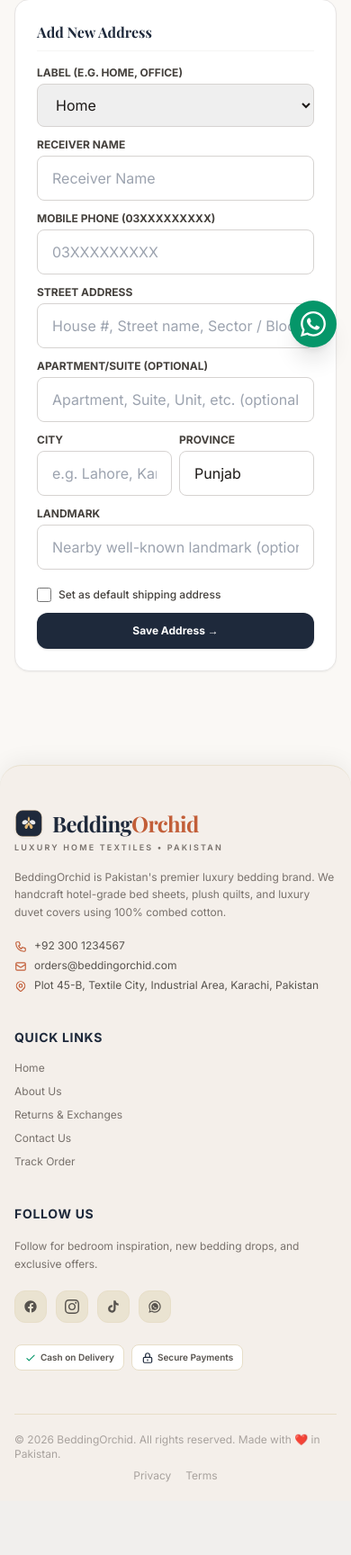
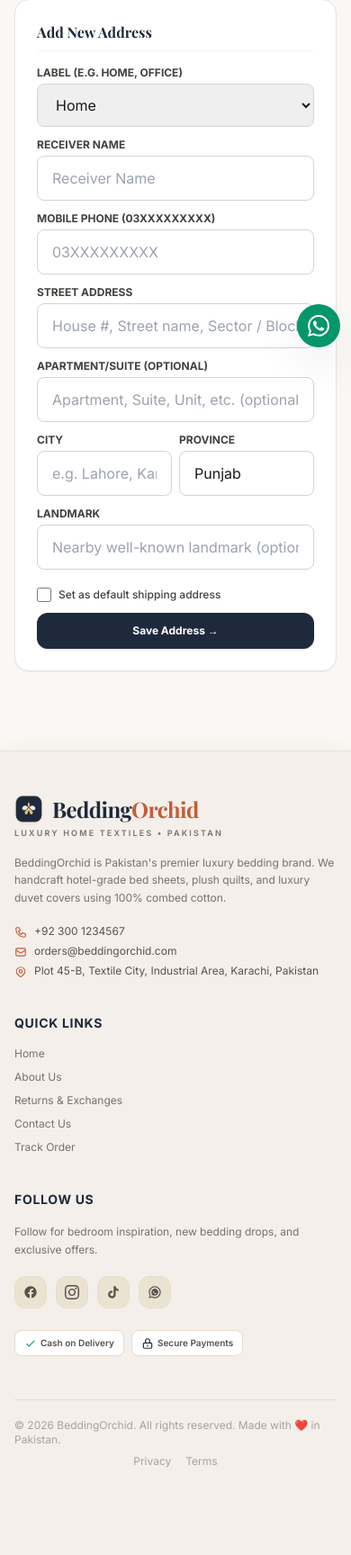
Before and after one commit to AbRehmansaif/BeddingOrchid, a Django app: page /account/addresses/ in a window 390 px wide; the page is wider, and only the part inside the window is pictured. Shown: the part 378-2106 px from the top of that part at 90% size. Before the commit the page ends 2025 px from the top of that part, so only its background shows below. Run offline with Django 5.2, Linux system fonts and the light colour scheme; the visitor is signed in with stand-in values (Sample User, id 1); data comes from the database, SQL or seed files in the repository; data that the repository does not hold is empty; parts of the project's set-up code (start-up, migrations or seed data) failed here and were passed over; some libraries are stand-ins or nearby versions; some web fonts are replaced.

Commit message:
fix(mobile): restore permanent sticky add-to-cart bar, fix global viewport clipping and footer responsiveness

```diff
--- a/templates/base.html
+++ b/templates/base.html
@@ -45,11 +45,17 @@
     </script>
 
     <style>
-        body {
+        html, body {
             background-color: #FAF8F5;
             color: #1E293B;
             font-family: 'Inter', sans-serif;
-            overflow-x: hidden;
+            overflow-x: hidden !important;
+            width: 100%;
+            max-width: 100vw;
+        }
+        img, svg, video {
+            max-width: 100%;
+            height: auto;
         }
         .font-serif {
             font-family: 'Playfair Display', Georgia, serif;
@@ -192,11 +198,10 @@
     </div>
 
     <!-- Floating WhatsApp CTA Button -->
-    <a href="{{ WHATSAPP_CHAT_URL }}" target="_blank" rel="noopener" class="fixed bottom-20 sm:bottom-6 right-4 sm:right-6 z-40 bg-emerald-600 hover:bg-emerald-700 text-white p-3 sm:p-3.5 rounded-full shadow-xl hover:shadow-2xl transition transform hover:-translate-y-1 flex items-center justify-center group" title="Chat on WhatsApp">
-        <svg class="w-7 h-7 fill-current" viewBox="0 0 24 24">
+    <a href="{{ WHATSAPP_CHAT_URL }}" target="_blank" rel="noopener" class="fixed bottom-20 sm:bottom-6 right-3 sm:right-6 z-40 bg-emerald-600 hover:bg-emerald-700 text-white w-12 h-12 sm:w-14 sm:h-14 rounded-full shadow-2xl transition transform hover:scale-105 active:scale-95 flex items-center justify-center shrink-0" title="Chat on WhatsApp" aria-label="Chat on WhatsApp">
+        <svg class="w-6 h-6 sm:w-7 sm:h-7 fill-current" viewBox="0 0 24 24">
             <path d="M.057 24l1.687-6.163c-1.041-1.804-1.588-3.849-1.587-5.946.003-6.556 5.338-11.891 11.893-11.891 3.181.001 6.167 1.24 8.413 3.488 2.245 2.248 3.481 5.236 3.48 8.414-.003 6.557-5.338 11.892-11.893 11.892-1.99-.001-3.951-.5-5.688-1.448l-6.305 1.654zm6.597-3.807c1.676.995 3.276 1.591 5.392 1.592 5.448 0 9.886-4.434 9.889-9.885.002-5.462-4.415-9.89-9.881-9.892-5.452 0-9.887 4.434-9.889 9.884-.001 2.225.651 3.891 1.746 5.634l-.999 3.648 3.742-.981zm11.387-5.464c-.074-.124-.272-.198-.57-.347-.297-.149-1.758-.868-2.031-.967-.272-.099-.47-.149-.669.149-.198.297-.768.967-.941 1.165-.173.198-.347.223-.644.074-.297-.149-1.255-.462-2.39-1.475-.883-.788-1.48-1.761-1.653-2.059-.173-.297-.018-.458.13-.606.134-.133.297-.347.446-.521.151-.172.2-.296.3-.495.099-.198.05-.372-.025-.521-.075-.148-.669-1.611-.916-2.206-.242-.579-.487-.501-.669-.51l-.57-.01c-.198 0-.52.074-.792.372s-1.04 1.016-1.04 2.479 1.065 2.876 1.213 3.074c.149.198 2.095 3.2 5.076 4.487.709.306 1.263.489 1.694.626.712.226 1.36.194 1.872.118.571-.085 1.758-.719 2.006-1.413.248-.695.248-1.29.173-1.414z"/>
         </svg>
-        <span class="max-w-0 overflow-hidden whitespace-nowrap group-hover:max-w-xs transition-all duration-300 ease-in-out pl-0 group-hover:pl-2 text-sm font-semibold">Chat with Us</span>
     </a>
 
     <!-- Footer Partial -->
--- a/templates/catalog/product_detail.html
+++ b/templates/catalog/product_detail.html
@@ -535,7 +535,7 @@
 </div>
 
 <!-- Sticky Mobile Add to Cart Bar (Smart Slide-in on Scroll) -->
-<div id="mobileStickyBar" class="fixed bottom-0 inset-x-0 bg-white/95 backdrop-blur-md border-t border-stone-200 px-3.5 py-2.5 flex sm:hidden items-center justify-between z-30 shadow-2xl transition-all duration-300 transform translate-y-full opacity-0 pointer-events-none" style="padding-bottom: max(0.6rem, env(safe-area-inset-bottom))">
+<div id="mobileStickyBar" class="fixed bottom-0 inset-x-0 bg-white/95 backdrop-blur-md border-t border-stone-200 px-3.5 py-2.5 flex sm:hidden items-center justify-between z-30 shadow-2xl " style="padding-bottom: max(0.6rem, env(safe-area-inset-bottom))">
     <div class="flex-1 min-w-0 mr-3">
         <span class="text-[11px] font-semibold text-stone-800 block truncate">{{ product.name }}</span>
         <div class="flex items-baseline space-x-1.5">
--- a/templates/partials/_footer.html
+++ b/templates/partials/_footer.html
@@ -1,4 +1,4 @@
-<footer class="bg-linen border-t border-sand/80 mt-16 sm:mt-20 rounded-t-3xl shadow-[0_-4px_24px_rgba(0,0,0,0.06)]">
+<footer class="bg-linen border-t border-sand/80 mt-12 sm:mt-20 shadow-[0_-4px_24px_rgba(0,0,0,0.04)]">
     <div class="max-w-7xl mx-auto px-4 sm:px-6 lg:px-8">
 
         <!-- Top section -->
@@ -139,7 +139,7 @@
         </div>
 
         <!-- Bottom copyright bar -->
-        <div class="py-5 flex flex-col sm:flex-row items-center justify-between gap-2">
+        <div class="py-5 pb-24 sm:pb-5 flex flex-col sm:flex-row items-center justify-between gap-2">
             <p class="text-xs text-stone-400">&copy; {% now "Y" %} {{ site_settings.store_name }}. All rights reserved. Made with ❤️ in Pakistan.</p>
             <div class="flex items-center gap-4 text-xs text-stone-400">
                 <a href="{% url 'pages:detail' slug='privacy-policy' %}" class="hover:text-navy transition">Privacy</a>
```
